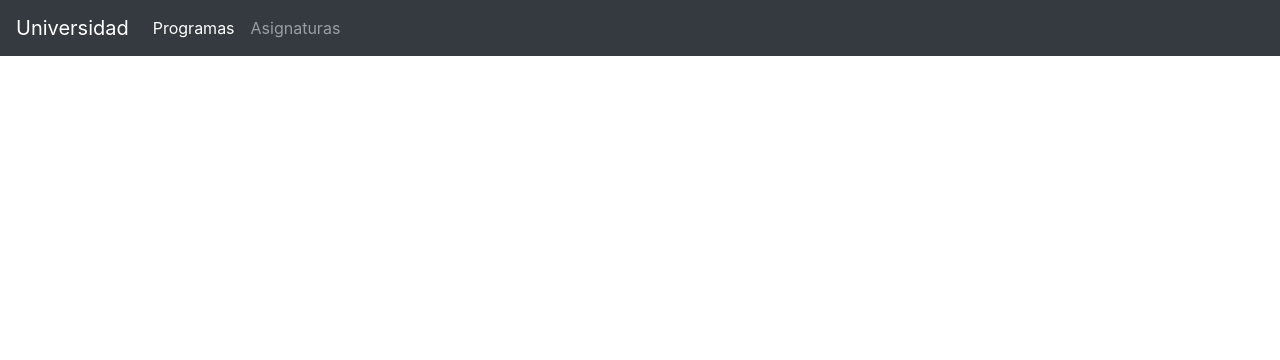
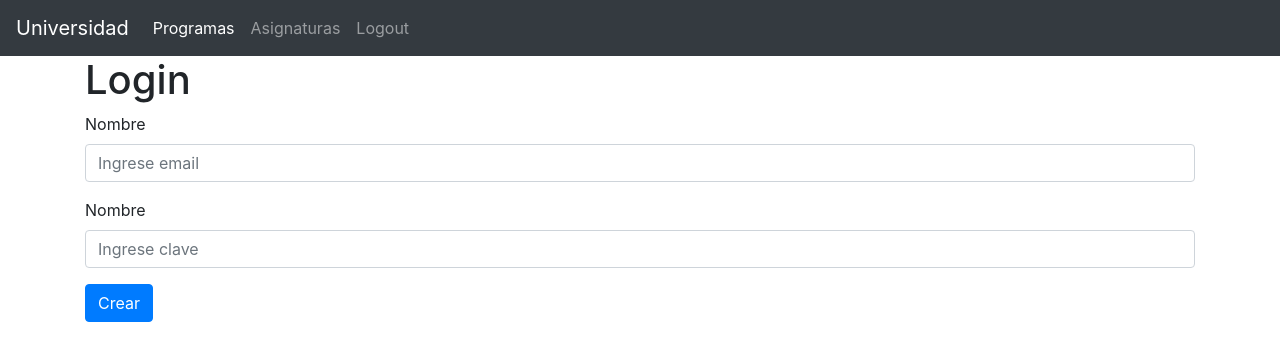
Before and after one commit to camilodvl/finalmvc-front, a Vue app: page /#/login in a window 1280 px wide. Shown: the top 360 px of the page. Built offline with nearby package versions, Linux system fonts and the light colour scheme; sample sign-in values are in the browser's storage.

Commit message:
Validando token

```diff
--- /dev/null
+++ b/src/components/auth/Login.vue
@@ -0,0 +1,54 @@
+<template>
+    <div class="container">
+        <h1>Login</h1>
+        <form method="POST" v-on:submit.prevent="login()">
+            <div class="form-group">
+                <label for="name">Nombre</label>
+                <input type="text" class="form-control" id="name" placeholder="Ingrese email"
+                    v-model="formData.email" required="true">
+            </div>
+            <div class="form-group">
+                <label for="pass">Nombre</label>
+                <input type="password" class="form-control" id="pass" placeholder="Ingrese clave"
+                    v-model="formData.password" required="true">
+            </div>
+
+
+            <input type="submit" class="btn btn-primary" value="Crear">
+        </form>
+    </div>
+
+</template>
+
+<script>
+import axios from 'axios';
+
+export default {
+    name: 'CreateProgram',
+    data() {
+        return {
+            formData: {
+                email: '',
+                password: ''
+            }
+        }
+    },
+    methods: {
+        async login(){
+           const options = {
+            method: "POST",
+            headers: {
+                'Content-Type': 'application/json'
+            },
+            body: JSON.stringify(this.formData)
+           }
+           const response = await fetch("http://127.0.0.1:8000/api/login", options)
+           const data = await response.json();
+           localStorage.setItem('token-mvc', data);
+           alert("Logeo exitoso")
+           this.$router.push('/')
+        }
+    }
+}
+
+</script>
--- a/src/components/courses/CourseList.vue
+++ b/src/components/courses/CourseList.vue
@@ -25,14 +25,16 @@
 
         <tbody>
           <tr v-for="curso in cursos">
-          <td>{{curso.name}}</td>
-          <td>{{curso.credits}}</td>
-          <td>{{curso.pre_requisite}}</td>
-          <td>{{curso.teacher}}</td>
-          <td>{{curso.a_hours}}</td>
-          <td>{{curso.d_hours}}</td>
-          <td><button class="btn btn-danger" v-on:click="deleteCourse(curso.id)"><i class="fa-solid fa-trash"></i></button></td>
-          <td><router-link :to="('/courses/edit/'+curso.id)"><i class="fa-solid fa-pen-to-square" style="color: darkgoldenrod"></i></router-link></td>
+            <td>{{ curso.name }}</td>
+            <td>{{ curso.credits }}</td>
+            <td>{{ curso.pre_requisite }}</td>
+            <td>{{ curso.teacher }}</td>
+            <td>{{ curso.a_hours }}</td>
+            <td>{{ curso.d_hours }}</td>
+            <td><button class="btn btn-danger" v-on:click="deleteCourse(curso.id)"><i
+                  class="fa-solid fa-trash"></i></button></td>
+            <td><router-link :to="('/courses/edit/' + curso.id)"><i class="fa-solid fa-pen-to-square"
+                  style="color: darkgoldenrod"></i></router-link></td>
           </tr>
         </tbody>
       </table>
@@ -45,22 +47,45 @@
 <script>
 import axios from 'axios';
 
-    export default{
+export default {
 
-        data(){
-            return{
+  data() {
+    return {
       cursos: []
     }
   },
 
-        created(){
+  async created() {
+
+    const token = localStorage.getItem('token-mvc');
+        if(token == null){
+            alert("No esta logeado")
+            this.$router.push('/login')
+        }else{
+
+            const options = {
+            method: "POST",
+            headers: {
+                'Content-Type': 'application/json',
+                'Authorization': token
+            }
+           }
+           const response = await fetch("http://127.0.0.1:8000/api/validate", options)
+           const data = await response.json();
+           if(data.decano ==0){
+                alert("No tiene permisos de acceso")
+                this.$router.push('/')
+           }
+
+        }
+
     fetch('http://127.0.0.1:8000/api/course')
       .then(response => response.json())
-            .then((data)=> (this.cursos = data))
+      .then((data) => (this.cursos = data))
   },
-        methods:{
-            deleteCourse(id){
-                axios.delete("http://127.0.0.1:8000/api/course/"+id+"/destroy").then(id=>console.log(location.reload()));
+  methods: {
+    deleteCourse(id) {
+      axios.delete("http://127.0.0.1:8000/api/course/" + id + "/destroy").then(id => console.log(location.reload()));
 
     }
   }
--- a/src/components/courses/EditCourse.vue
+++ b/src/components/courses/EditCourse.vue
@@ -60,6 +60,7 @@ export default {
     },
 
     created() {
+
         fetch('http://localhost:8000/api/course/' + this.id)
             .then(response => response.json())
             .then((data) => (this.curso = data))
--- a/src/components/navbar/Navbar.vue
+++ b/src/components/navbar/Navbar.vue
@@ -2,7 +2,8 @@
 
   <nav class="navbar navbar-expand-lg navbar-dark bg-dark">
     <a class="navbar-brand" href="#">Universidad</a>
-      <button class="navbar-toggler" type="button" data-toggle="collapse" data-target="#navbarNav" aria-controls="navbarNav" aria-expanded="false" aria-label="Toggle navigation">
+    <button class="navbar-toggler" type="button" data-toggle="collapse" data-target="#navbarNav"
+      aria-controls="navbarNav" aria-expanded="false" aria-label="Toggle navigation">
       <span class="navbar-toggler-icon"></span>
     </button>
     <div class="collapse navbar-collapse" id="navbarNav">
@@ -13,8 +14,31 @@
         <li class="nav-item">
           <a class="nav-link" href="#/courses">Asignaturas</a>
         </li>
+        <li class="nav-item">
+          <a class="nav-link" v-on:click="logout()">Logout</a>
+        </li>
       </ul>
     </div>
   </nav>
 
 </template>
+
+<script>
+
+export default {
+
+  methods: {
+    logout() {
+      const token = localStorage.getItem('token-mvc');
+      if (token == null) {
+        console.log("no logeado")
+      } else {
+        localStorage.removeItem('token-mvc')
+        alert("Usuario deslogeado")
+        this.$router.push('/login');
+      }
+    }
+  }
+}
+
+</script>
--- a/src/components/programs/AddCourseToProgram.vue
+++ b/src/components/programs/AddCourseToProgram.vue
@@ -51,7 +51,29 @@ export default {
     },
 
 
-    created() {
+    async created() {
+        const token = localStorage.getItem('token-mvc');
+        if(token == null){
+            alert("No esta logeado")
+            this.$router.push('/login')
+        }else{
+
+            const options = {
+            method: "POST",
+            headers: {
+                'Content-Type': 'application/json',
+                'Authorization': token
+            }
+           }
+           const response = await fetch("http://127.0.0.1:8000/api/validate", options)
+           const data = await response.json();
+           if(data.decano ==0){
+                alert("No tiene permisos de acceso")
+                this.$router.push('/')
+           }
+
+        }
+
         fetch('http://127.0.0.1:8000/api/course')
             .then(response => response.json())
             .then((data) => (this.cursos = data))
--- a/src/components/programs/CreateProgram.vue
+++ b/src/components/programs/CreateProgram.vue
@@ -19,6 +19,31 @@
 import axios from 'axios';
 
 export default {
+    async created(){
+        const token = localStorage.getItem('token-mvc');
+        if(token == null){
+            alert("No esta logeado")
+            this.$router.push('/login')
+        }else{
+
+            const options = {
+            method: "POST",
+            headers: {
+                'Content-Type': 'application/json',
+                'Authorization': token
+            }
+           }
+           const response = await fetch("http://127.0.0.1:8000/api/validate", options)
+           const data = await response.json();
+           if(data.decano ==0){
+                alert("No tiene permisos de acceso")
+                this.$router.push('/')
+           }
+
+        }
+
+    },
+
     name: 'CreateProgram',
     data() {
         return {
--- a/src/main.js
+++ b/src/main.js
@@ -8,6 +8,7 @@ import ProgramList from '../src/components/programs/ProgramList.vue'
 import CreateProgram from '../src/components/programs/CreateProgram.vue'
 import AddCourseToProgram from '../src/components/programs/AddCourseToProgram.vue'
 import ProgramDetail from '../src/components/programs/ProgramDetail.vue'
+import Login from '../src/components/auth/Login.vue'
 
 
 const routes = [
@@ -17,7 +18,9 @@ const routes = [
     { path: '/', component: ProgramList },
     { path: '/programs/create', component: CreateProgram },
     { path: '/programs/addcourse', component: AddCourseToProgram },
-    { path: '/programs/detail/:id', component: ProgramDetail }
+    { path: '/programs/detail/:id', component: ProgramDetail },
+    { path: '/login', component: Login }
+
   ]
 
   //crear instancia del router
```
Lines whose indentation alone changed are shown as unchanged.
